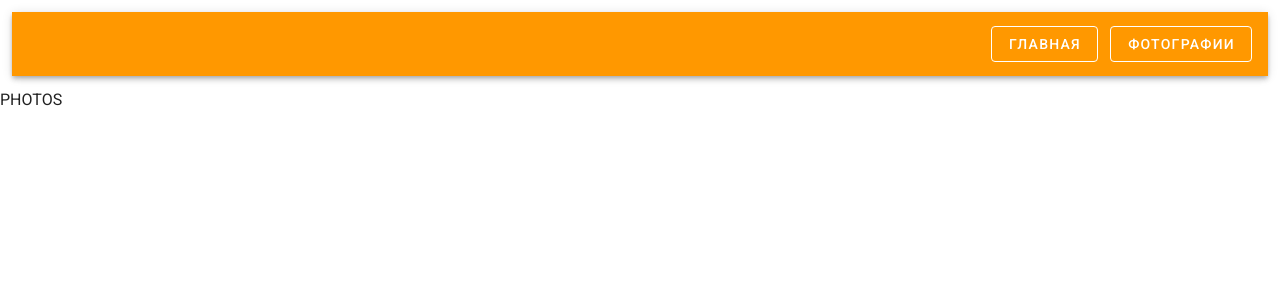
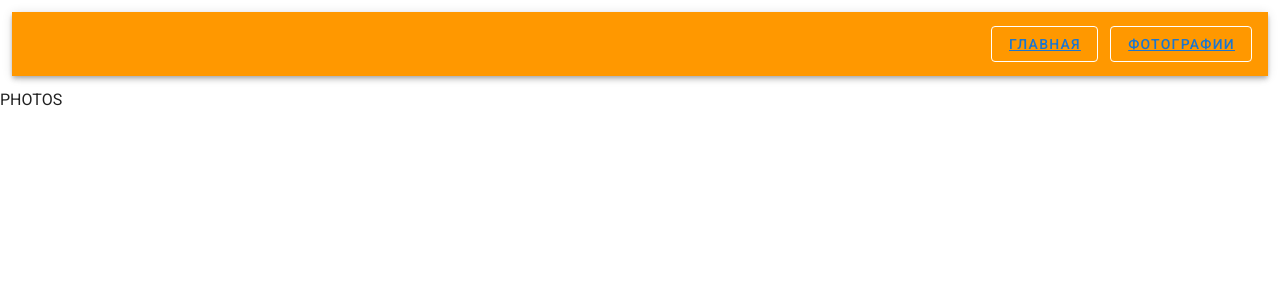
Before and after one commit to vehcamut/vue-test, a Vue app: page /photo in a window 1280 px wide. Shown: the top 300 px of the page. Built offline with nearby package versions, Linux system fonts and the light colour scheme.

Commit message:
made transitions with vue-router

```diff
--- a/src/components/NavbarItem.vue
+++ b/src/components/NavbarItem.vue
@@ -2,8 +2,12 @@
   <v-container fluid>
     <v-app-bar color="orange" dark>
       <v-spacer />
-      <v-btn outlined color="white" class="ml-3">Главная</v-btn>
-      <v-btn outlined color="white" class="ml-3">Фотографии</v-btn>
+      <v-btn outlined color="white" class="ml-3">
+        <router-link to="/">Главная</router-link>
+      </v-btn>
+      <v-btn outlined color="white" class="ml-3">
+        <router-link to="/photo">Фотографии</router-link>
+      </v-btn>
     </v-app-bar>
   </v-container>
 </template>
```
